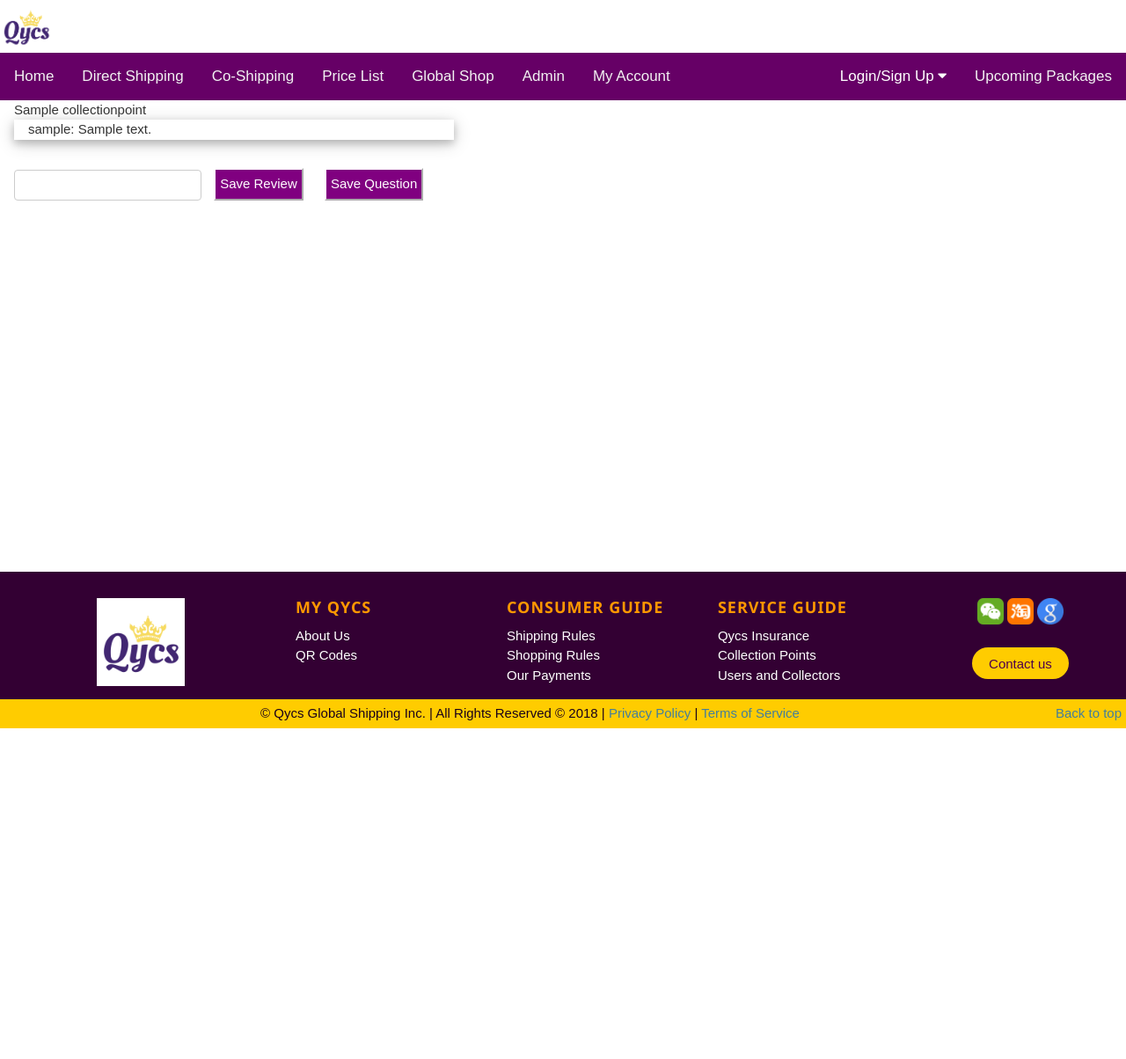
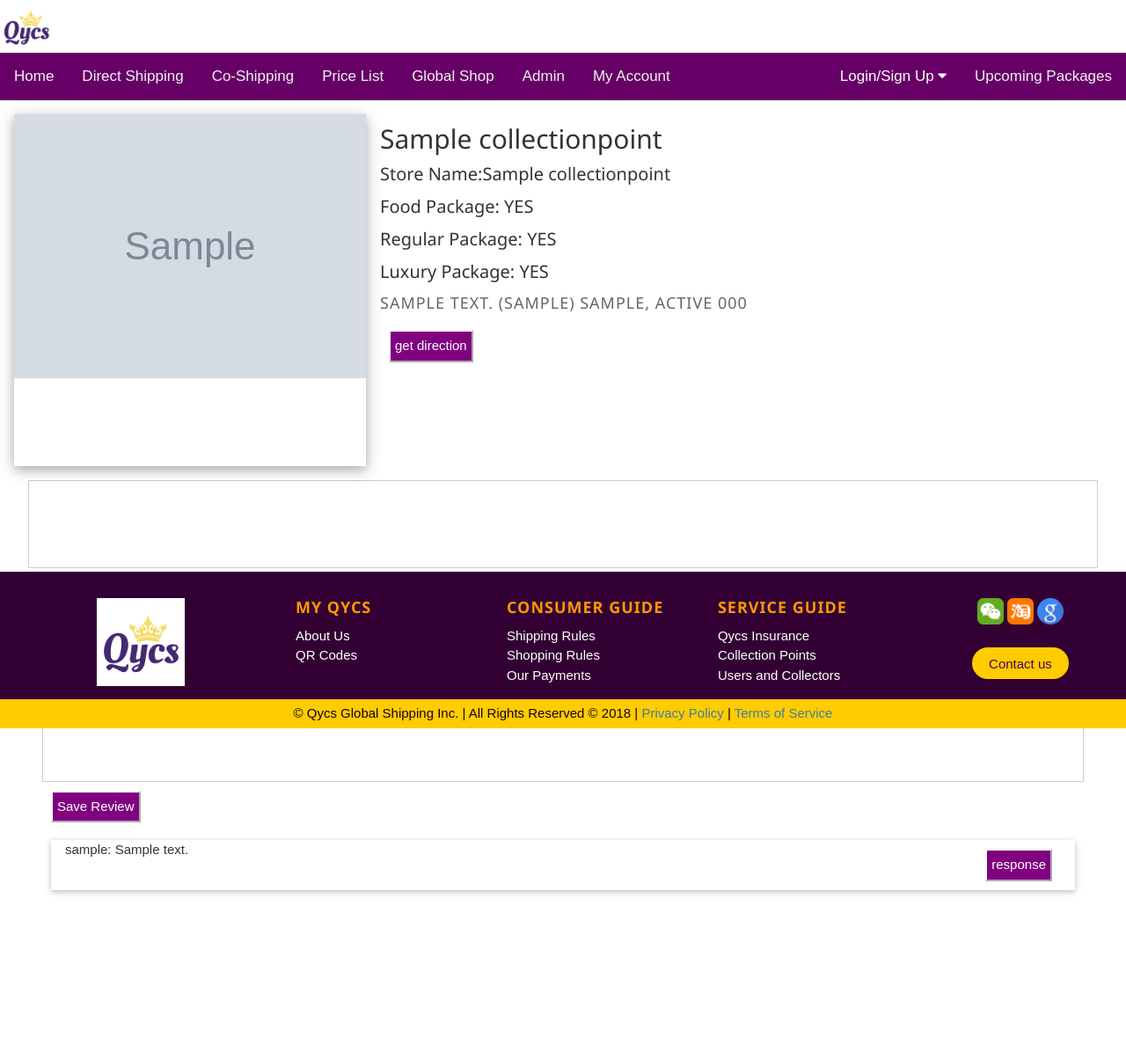
Before and after one commit to Teresa6312/qycs_web, a Django app: page /collectionpoint/1/view in a window 1280 px wide. Shown: the whole page at 88% size. Before the commit the page ends 828 px from the top, so only its background shows below. Run offline with Django 3.2, Linux system fonts and the light colour scheme; tables that the repository leaves empty hold one stand-in row (values such as "Sample post"); grey boxes marked "Sample" are stand-in pictures; some libraries are stand-ins or nearby versions.

Commit message:
col view

```diff
--- a/collector/templates/collector/collection_point_view.html
+++ b/collector/templates/collector/collection_point_view.html
@@ -18,44 +18,85 @@ Update Profile | Qycs Global Shipping Inc. | English Official Website
 
 
 {% block content %}
-<div class="w3-container">
-{{collector.name}}
-<div class = "w3-card-4" style="width:500px;">
+<div class="w3-panel">
+    <div class="w3-row">
+        <div class = "w3-card-4 w3-third" style="width:400px; height:400px">
+          <img src = "{{collector.location_image.url}}" style="max-width:100%; max-height:100%;">
+        </div>
+
+    <div class = "w3-rest w3-container">
+          <h2>{{collector.name}}</h2>
+          <h4>{% if collector.store %}Store Name:{{collector.store_name}}
+            {% else %}Personal Place{% endif %}
+          </h4>
+          <h4>Food Package: {% if collector.food %}YES {% else %} NO {% endif %} </h4>
+          <h4>Regular Package: {% if collector.regular %}YES {% else %} NO {% endif %} </h4>
+          <h4>Luxury Package: {% if collector.luxury %}YES {% else %} NO {% endif %} </h4>
+        <h5>
+          {{collector.address}} {% if collector.apt %}({{collector.apt}}){% endif %} {{collector.city}}, {{collector.state}} {{collector.zipcode}}
+        </h5>
+        <button type="button">get direction</button>
+    </div>
+
+  </div>
+
+
+<div class="w3-panel">
+  <form method="post">
+    {% csrf_token %}
+
+    <input type="textarea" class="w3-input w3-border" name="message">
+    <button type="submit" name="review" value="">Save Review</button>
+    <button type="submit" name="question" value="">Save Question</button>
+
+
+<div class="w3-row">
+    <a href="javascript:void(0)" onclick="openBlock(event, 'Reviews');">
+      <div class="w3-half tablink w3-bottombar w3-hover-light-grey w3-padding w3-border-red">Reviews</div>
+    </a>
+    <a href="javascript:void(0)" onclick="openBlock(event, 'Questions');">
+      <div class="w3-half tablink w3-bottombar w3-hover-light-grey w3-padding">Questions</div>
+    </a>
+  </div>
+
+  <div id="Reviews" class="w3-container city">
+    <h5>Reviews</h5>
+
+    <input type="textarea" class="w3-input w3-border" name="message">
+    <button type="submit" name="review" value="">Save Review</button>
+
     {% if collector.review_set.all %}
     {% for review in collector.review_set.all %}
-  <div class="w3-container" >
-      {{review.creater.username}}: {{review.review}}<br/>
-
+      <div class="w3-container w3-card-2" >
+          {{review.creater.username}}: {{review.review}}
+          <button type="button" class="w3-right response_btn_{{review.id}}" onclick="AddResponseForm({{review.id}})">response</button>
       </div>
     {% endfor %}
     {% endif %}
   </div>
-<br/>
-<div class = "w3-card-4" style="width:500px;">
+
+  <div id="Questions" class="w3-container city" style="display:none">
+    <h5>Questions</h5>
+    <input type="textarea" class="w3-input w3-border" name="message">
+    <button type="submit" name="question" value="">Save Question</button>
+
     {% if collector.question_set.all %}
     {% for question in collector.question_set.all %}
        {% if question.creater.pk == user.pk%}
-    <div class="w3-container" >
-        {{question.creater.username}}: {{question.question}}<br/>
-        <form method="post">
-          {% csrf_token %}
-          <input type="text" name="message">
-          <input type="hidden" name="response_for", value="{{question.id}}">
-          <button type="submit" name="response" value="question_response">Save</button>
-        </form>
+        <div class="w3-container w3-card-2" >
+            {{question.creater.username}}: {{question.question}}
+            <button type="button" class=" w3-right response_btn_{{question.id}}" onclick="AddResponseForm({{question.id}})">response</button>
         </div>
         {% endif %}
     {% endfor %}
     {% endif %}
   </div>
 
-<form method="post">
-  {% csrf_token %}
-  <input type="text" name="message">
-  <button type="submit" name="review" value="">Save Review</button>
-  <button type="submit" name="question" value="">Save Question</button>
+</div>
+
 
 </form>
+</div>
 </div>
 {% endblock %}
 
@@ -66,43 +107,34 @@ Update Profile | Qycs Global Shipping Inc. | English Official Website
 {% block script%}
 <script type="text/javascript">
 
-function AddSnapshotBlock(review){
+function AddResponseForm(review_id){
 
-    let content = '<form method="post">'
-    '{% csrf_token %}'
-    '<input type="text" name="message">'
-    '<input type="hidden" name="response_for", value="{{review.id}}">'
-    '<button type="submit" name="response" value="response">Save</button></form>'
+    let content = '<div class="w3-row" id="response_block_'+
+    review_id +
+    '"><input type="textarea" class="w3-input w3-border" name="message">'+
+    '<input type="hidden" name="response_for", value="'+
+    review_id +
+    '"><button type="submit" name="response" value="response">Save</button></div>'
 
-  let content =
-    '<div class="w3-container" id = "add_snapshot_form">'+
-    "<h3>Add Order Snapshot of the Package:</h3>"+
-    imageSet+
-    "How to display the images'names after selected the images!"+
-    '</div>';
+    if($('#response_block_'+review_id).length==0){
+        $('.response_btn_'+review_id).after(content);
+    }
+}
 
-    if($('#add_snapshot_form').length==0){
-      $('#add_item_form').before(content);
-      $('#add_snapshot_form').hide().slideDown(500);
-      $('#add_snapshot_btn').text("Delete Snapshot");
-    }//end if #add_snapshot_form exists
-    else{
 
-      $('#add_snapshot_form').slideUp(500, function(){
-        $('#add_snapshot_form').remove();
-      });
+function openBlock(evt, blockName) {
+  var i, x, tablinks;
+  x = document.getElementsByClassName("city");
+  for (i = 0; i < x.length; i++) {
+     x[i].style.display = "none";
+  }
+  tablinks = document.getElementsByClassName("tablink");
+  for (i = 0; i < x.length; i++) {
+     tablinks[i].className = tablinks[i].className.replace(" w3-border-red", "");
+  }
+  document.getElementById(blockName).style.display = "block";
+  evt.currentTarget.firstElementChild.className += " w3-border-red";
+}
 
-      $('#add_snapshot_btn').text("Add Snapshot");
-    }//end of DOES NOT #add_snapshot_form exists
-
-}//end of AddSnapshotBlock
-
-  $(document).ready(function(){
-    $('.imageset_row').formset({
-        addText: 'add Image',
-        deleteText: 'remove',
-        prefix: 'packageimage_set'
-    });
-  })
 </script>
 {% endblock %}
--- a/main/static/css/style.css
+++ b/main/static/css/style.css
@@ -178,6 +178,7 @@ color:white;
 
 .aside-bar-background-color{
   background-color:rgb(249,248,252);
+  height: 100%;
 }
 
 .content-background-color{
@@ -227,6 +228,27 @@ margin: 10px;
     border-color: rgb(249,248,252);
     border-style: solid;
     border-width: 2px;
+}
+
+
+#topBtn {
+  display: none;
+  position: fixed;
+  bottom: 20px;
+  right: 30px;
+  z-index: 99;
+  font-size: 18px;
+  border: none;
+  outline: none;
+  background-color: red;
+  color: white;
+  cursor: pointer;
+  padding: 15px;
+  border-radius: 4px;
+}
+
+#topBtn:hover {
+  background-color: #555;
 }
 
 /*------------------for footer only---------------------*/
--- a/main/templates/main/base.html
+++ b/main/templates/main/base.html
@@ -61,7 +61,12 @@
 
 <!-- Container -->
 <div id="container">
-  {% include "blocks/new_address_form_popup.html"%}
+
+    {% if addform %}
+        {% include "blocks/new_address_form_popup.html"%}
+    {% endif %}
+
+
     {% if not is_popup %}
     <!-- Header -->
     <div>
--- a/main/templates/main/base_site.html
+++ b/main/templates/main/base_site.html
@@ -196,7 +196,6 @@
       <div class="footer-copyright">
                   &copy; Qycs Global Shipping Inc. | All Rights Reserved © 2018 |
         <a href="">Privacy Policy</a> | <a href="">Terms of Service</a>
-        <span class="float-right"> <a href="">Back to top</a></span>
       </div>
     </div>
 
```
Lines whose indentation alone changed are shown as unchanged.
